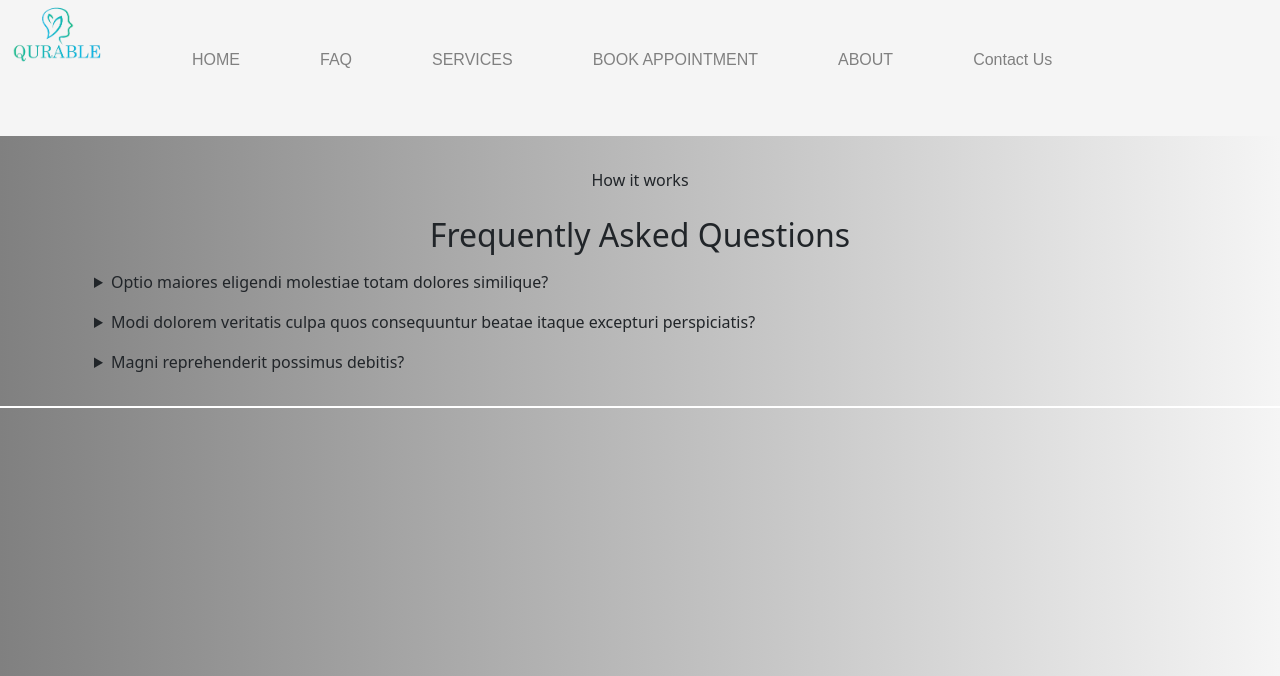
After one commit to paliwalmudit/project_django, a Django app: page /faq/1 in a window 1280 px wide. The commit adds this page. Shown: the top 676 px of the page. Run offline with Django 4.2, Linux system fonts and the light colour scheme; some libraries are stand-ins or nearby versions.

Commit message:
few_pages_added

```diff
--- /dev/null
+++ b/main/static/static/faq.css
@@ -0,0 +1,12 @@
+:root{
+    --primary: #808080;
+    --secondary: #f5f5f5;
+}
+*{
+    padding: 0;
+    margin: 0;
+}
+
+body{
+    background: linear-gradient(90deg, var(--primary), var(--secondary)) ;
+}
--- /dev/null
+++ b/main/templates/FAQ.html
@@ -0,0 +1,36 @@
+{% extends 'layout.html' %}
+{% load static %}
+{% block body %}
+<head>
+    <link rel="stylesheet" href="{% static './static/faq.css' %}">
+    <link href="https://cdn.jsdelivr.net/npm/bootstrap@5.2.0/dist/css/bootstrap.min.css" rel="stylesheet"
+    integrity="sha384-gH2yIJqKdNHPEq0n4Mqa/HGKIhSkIHeL5AyhkYV8i59U5AR6csBvApHHNl/vI1Bx" crossorigin="anonymous">
+</head>
+    <section class="dark:bg-gray-800 dark:text-gray-100">
+        <div class="container flex flex-col justify-center p-4 mx-auto md:p-8">
+            <p class="p-2 text-sm font-medium tracking-wider text-center uppercase">How it works</p>
+            <h2 class="mb-12 text-4xl font-bold leading-none text-center sm:text-5xl">Frequently Asked Questions</h2>
+            <div class="flex flex-col divide-y sm:px-8 lg:px-12 xl:px-32 divide-gray-700">
+                <details>
+                    <summary class="py-2 outline-none cursor-pointer focus:underline">Optio maiores eligendi molestiae totam dolores similique?</summary>
+                    <div class="px-4 pb-4">
+                        <p>Lorem ipsum dolor sit amet consectetur adipisicing elit. Unde neque in fugiat magni, quas animi enim veritatis deleniti ex. Impedit.</p>
+                    </div>
+                </details>
+                <details>
+                    <summary class="py-2 outline-none cursor-pointer focus:underline">Modi dolorem veritatis culpa quos consequuntur beatae itaque excepturi perspiciatis?</summary>
+                    <div class="px-4 pb-4">
+                        <p>Lorem ipsum dolor sit amet consectetur adipisicing elit. Est aspernatur quae, eos explicabo odit minima libero veniam similique quibusdam doloribus facilis ipsa accusantium vel maiores corrupti! Libero voluptate a doloribus?</p>
+                    </div>
+                </details>
+                <details>
+                    <summary class="py-2 outline-none cursor-pointer focus:underline">Magni reprehenderit possimus debitis?</summary>
+                    <div class="px-4 pb-4 space-y-2">
+                        <p>Lorem ipsum dolor sit amet consectetur adipisicing elit. Ut voluptates aspernatur dolores in consequatur doloremque inventore reprehenderit, consequuntur perspiciatis architecto.</p>
+                        <p>Sed consectetur quod tenetur! Voluptatibus culpa incidunt veritatis velit quasi cupiditate unde eaque! Iure, voluptatibus autem eaque unde possimus quae.</p>
+                    </div>
+                </details>
+            </div>
+        </div>
+    </section>
+{% endblock %}
--- a/main/templates/book.html
+++ b/main/templates/book.html
@@ -38,12 +38,6 @@
                         {% for n in display %}
                             <option value="{{ n.card_name }}">{{ n.card_name }}</option>
                         {% endfor %}
-                        {% comment %} <option value="meeting">Meeting</option>
-                        <option value="Business">Business</option>
-                        <option value="lunch">Lunch</option>
-                        <option value="skype">Skype</option>
-                        <option value="movie">Movie</option>
-                        <option value="couple_date">Date</option> {% endcomment %}
                     </select>
                     <label for="appointment_description">Appointment Description:</label>
                     <textarea id="appointment_description" name="appointment_description"
--- a/main/templates/index.html
+++ b/main/templates/index.html
@@ -91,7 +91,7 @@
             </div>
         </section>
         <div class="cardsallign ">
-            {% for n in card_service %}
+            {% for n in card_service|slice:":6" %}
             <a href="{% url 'main:inside' n.card_name %}" style="text-decoration:none; color:black; ">
             <div class="cards animate__animated animate__fadeInUp ">
                 <div class="thumbnail">
@@ -105,6 +105,7 @@
             </a>
             {% endfor %}
         </div>
+        <a href="{% url 'main:service' 'cards' %}" >services</a>
         <div class="vid">
             <iframe width="560" height="315" src="https://www.youtube.com/embed/Yy8e4sw70ow"
                 title="YouTube video player" frameborder="0"
--- a/main/templates/layout.html
+++ b/main/templates/layout.html
@@ -28,10 +28,10 @@
                         <a href="/" class="nav-link">HOME</a>
                     </li>
                     <li class="nav-item">
-                        <a href="" class="nav-link">FAQ</a>
+                        <a href="{% url 'main:faq' 'questions' %}" class="nav-link">FAQ</a>
                     </li>
                     <li class="nav-item">
-                        <a href="" class="nav-link">SERVICES</a>
+                        <a href="{% url 'main:service' 'cards' %}" class="nav-link">SERVICES</a>
                     </li>
                     <li class="nav-item">
                         <a href="{% url 'main:book' 'Appointments' %}" class="nav-link">BOOK APPOINTMENT</a>
--- a/main/urls.py
+++ b/main/urls.py
@@ -8,9 +8,7 @@ urlpatterns = [
     path('',views.index , name='index'),
     path('<str:name>/',views.inside,name='inside'),
     path('book/<str:name>',views.book,name='book'),
-    path('parent1/',views.parent1,name='parent1'),
-    path('parent2/',views.parent2,name='parent2'),
-    path('parent3/',views.parent3,name='parent3'),
-    path('parent4/',views.parent4,name='parent4'),
+    path('service/<str:name>',views.service,name='service'),
+    path('faq/<str:name>',views.faq,name='faq'),
 
 ]
--- a/main/views.py
+++ b/main/views.py
@@ -22,11 +22,10 @@ def book(request,name):
     print("requested")
     return render(request, 'book.html',data)
 
-def parent1(request):
-    return render(request, 'parent1.html')
-def parent2(request):
-    return render(request, 'parent2.html')
-def parent3(request):
-    return render(request, 'parent3.html')
-def parent4(request):
-    return render(request, 'parent4.html')
+def service(request,name):
+    display=Cards.objects.all()
+    data={"display":display}
+    return render(request,"services.html",data)
+
+def faq(request,name):
+    return render(request,"FAQ.html")
```
Also changed, not shown: main/templates/services.html (added, +18 -0 lines).
